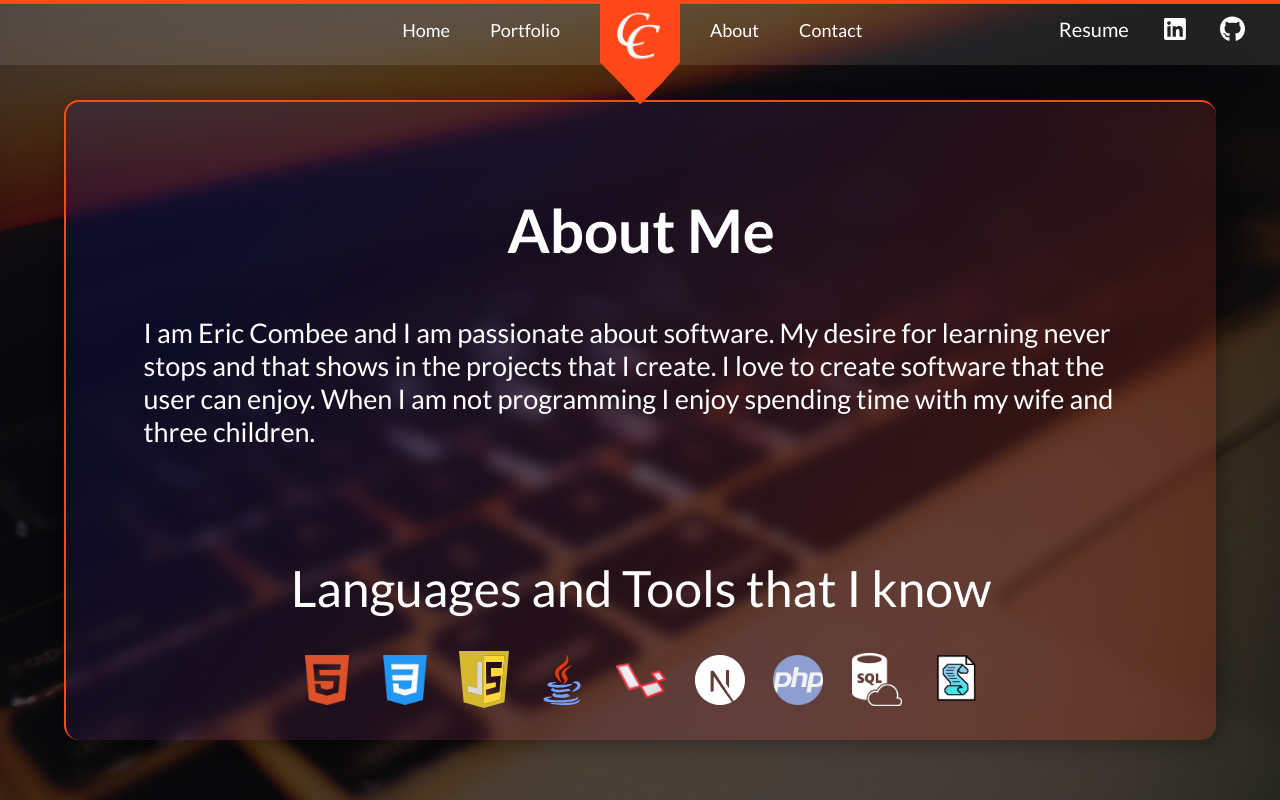
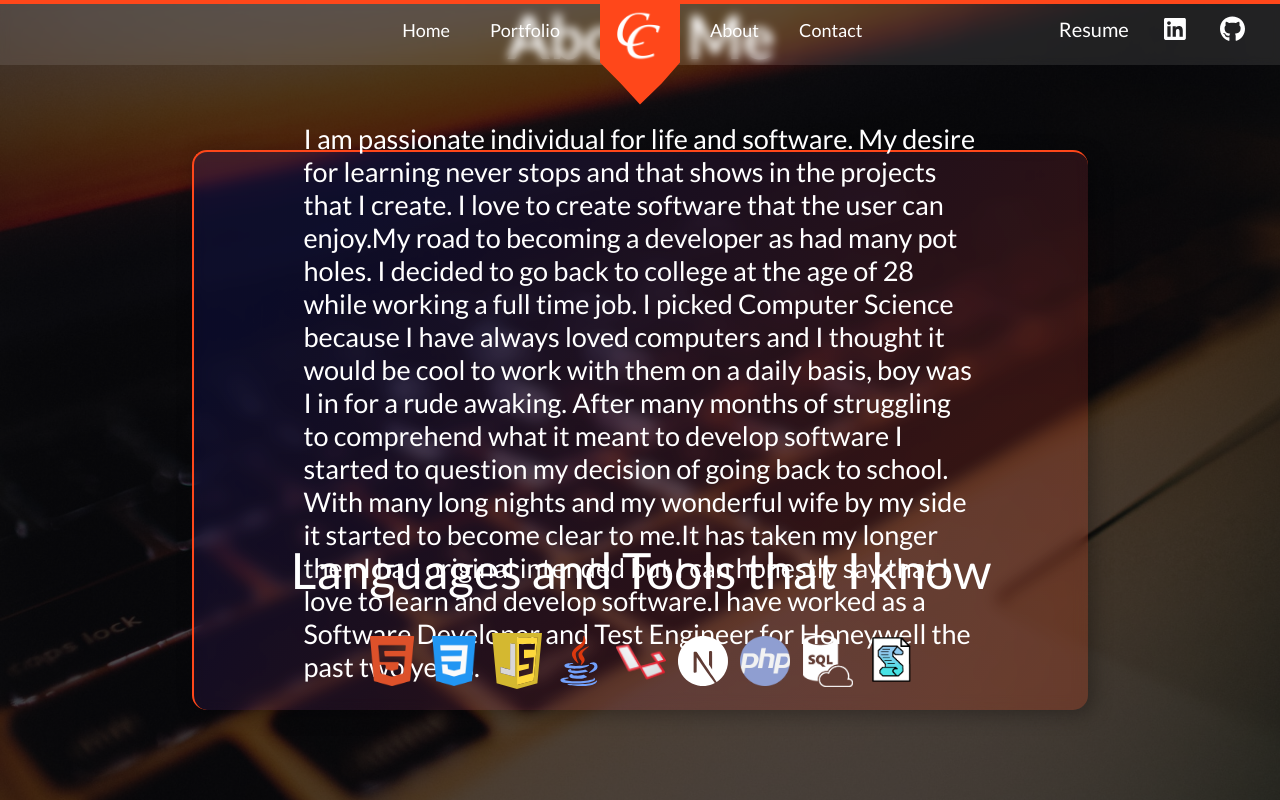
Before and after one commit to ecombee28/Portfolio, a Next.js app: page /about in a window 1280 px wide. Built offline with nearby package versions, Linux system fonts and the light colour scheme.

Commit message:
Made chnages to the about

```diff
--- a/pages/about/index.js
+++ b/pages/about/index.js
@@ -31,10 +31,21 @@ const About = () => {
           <h1 className={aboutStyle.title}>About Me</h1>
           <div className={aboutStyle.body_wrapper}>
             <p className={aboutStyle.body}>
-              I am Eric Combee and I am passionate about software. My desire for
+              I am passionate individual for life and software. My desire for
               learning never stops and that shows in the projects that I create.
-              I love to create software that the user can enjoy. When I am not
-              programming I enjoy spending time with my wife and three children.
+              I love to create software that the user can enjoy.My road to
+              becoming a developer as had many pot holes. I decided to go back
+              to college at the age of 28 while working a full time job. I
+              picked Computer Science because I have always loved computers and
+              I thought it would be cool to work with them on a daily basis, boy
+              was I in for a rude awaking. After many months of struggling to
+              comprehend what it meant to develop software I started to question
+              my decision of going back to school. With many long nights and my
+              wonderful wife by my side it started to become clear to me.It has
+              taken my longer then I had original intended but I can honestly
+              say that I love to learn and develop software.I have worked as a
+              Software Developer and Test Engineer for Honeywell the past two
+              years.
             </p>
           </div>
         </div>
--- a/styles/About.module.css
+++ b/styles/About.module.css
@@ -1,12 +1,12 @@
 .main_wrapper {
-    width: 90%;
-    height: 80vh;
+    width: 70%;
+    height: 70vh;
     display: flex;
     flex-direction: column;
     justify-content: space-evenly;
     align-items: center;
     border-radius: 15px;
-    margin: 100px auto 0px auto;
+    margin: 150px auto 0px auto;
     transform: translateX(-50%);
     background: rgb(29, 30, 156);
     background: linear-gradient(128deg, rgba(29, 30, 156, .2) 14%, rgba(255, 71, 26, .2) 94%);
@@ -19,7 +19,7 @@
 }
 
 .left {
-    width: 90%;
+    width: 80%;
     height: 70%;
     display: flex;
     flex-direction: row;
```
Also changed, not shown: pages/projects/index.js (+32 -32 lines).
